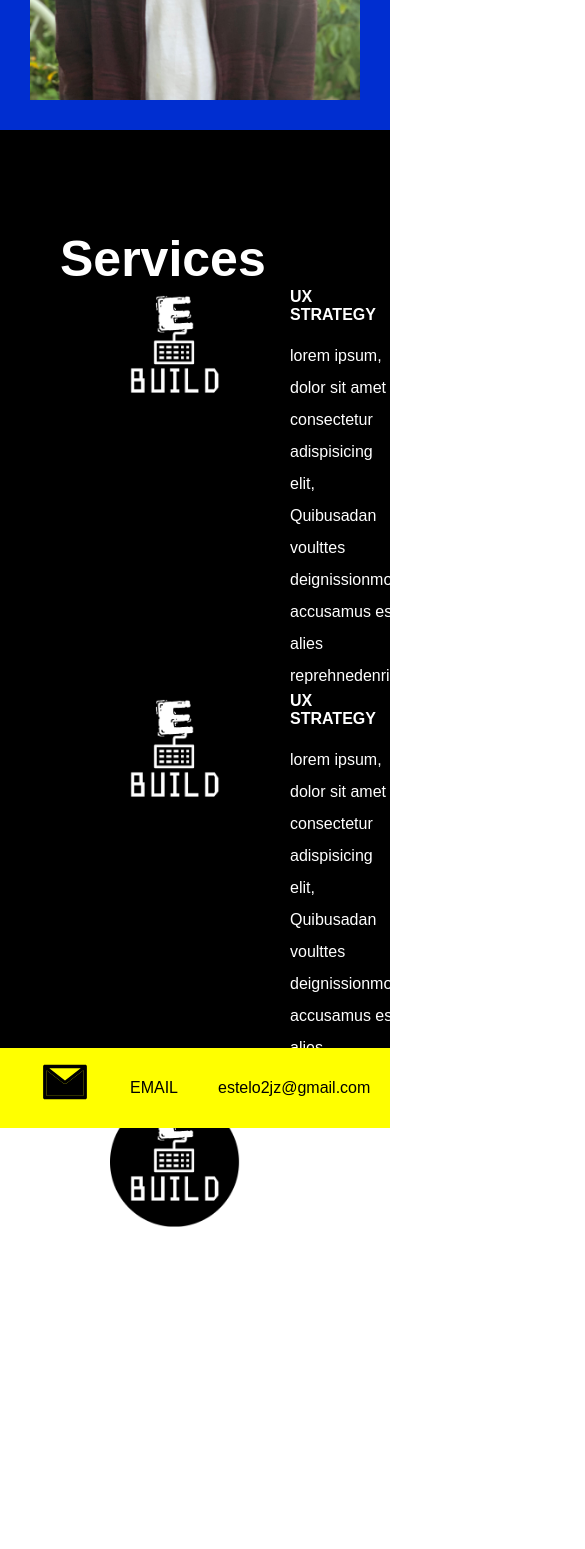
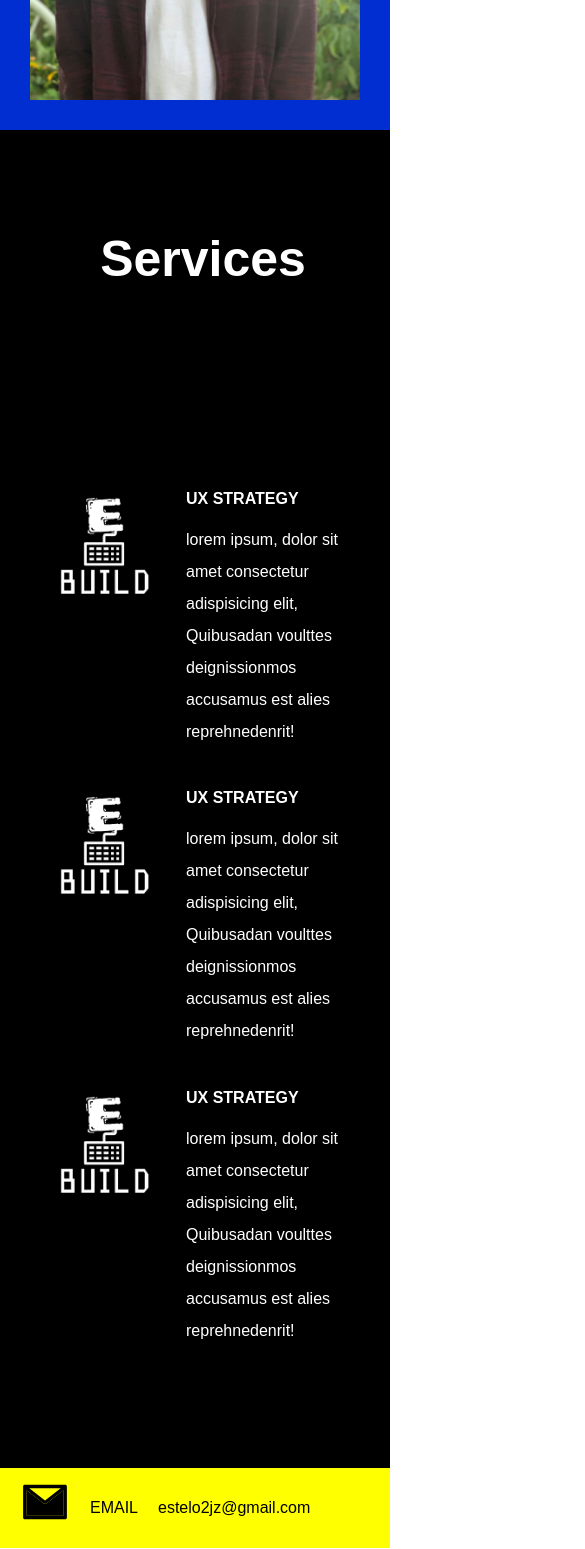
Before and after one commit to estelo2jz/reactportfoliov4, a React (Create React App) app: page / in a window 390 px wide. Shown: the part 2140-3689 px from the top of the page, 585 px wide, since content can reach past the window. Before the commit the page ends 3640 px from the top, so only its background shows below. Built offline with nearby package versions, Linux system fonts and the light colour scheme.

Commit message:
added components and styles

```diff
--- a/src/App.js
+++ b/src/App.js
@@ -3,6 +3,7 @@ import logo from '../src/logo/logo3.png';
 import Home from "./components/Home";
 import About from "./components/About";
 import Services from "./components/Services";
+import Portfolio from "./components/Portfolio";
 import '../src/styles/main.scss';
 
 function App() {
@@ -14,6 +15,7 @@ function App() {
       <Home />
       <About />
       <Services />
+      <Portfolio />
     </div>
   );
 }
--- /dev/null
+++ b/src/components/Portfolio.js
@@ -0,0 +1,32 @@
+import React, { Component } from 'react';
+import Logo from "../logo/logo3.png";
+
+
+export default class Portfolio extends Component {
+  render() {
+    return (
+      <div className="portfolio">
+        <div className="portfolio__container">
+          <h1>Portfolio</h1>
+          <div className="portfolio__main">
+            <div className="portfolio__left">
+              <img src={Logo} alt="dashboard" className="portfolio__img" />
+            </div>
+            <div className="portfolio__right">
+              <h2>Portfolio V1</h2>
+              <p>
+                First portfolio that I build using HTML/SCSS/JavaScript/React/CMS with the help of my mentor, includes a list of my projects.
+              </p>
+              <a href="https://estelo.net/" target="_blank">Explore Me!</a>
+            </div>
+          </div>
+          <div className="portfolio__projects">
+            <img src={Logo} alt="portfolio" />
+            <img src={Logo} alt="portfolio" />
+            <img src={Logo} alt="portfolio" />
+          </div>
+        </div>
+      </div>
+    )
+  }
+}
--- a/src/styles/main.scss
+++ b/src/styles/main.scss
@@ -1,6 +1,7 @@
 @import "./home.scss";
 @import "./about.scss";
 @import "./service.scss";
+@import "./portfolio.scss";
 
 * {
   box-sizing: border-box;
--- a/src/styles/service.scss
+++ b/src/styles/service.scss
@@ -75,7 +75,7 @@
 @media screen and (max-width: 1000px) {
   .services {
     .services__container {
-      h2 {
+      h1 {
 
       }
       .services__grid {
@@ -122,14 +122,23 @@
 @media screen and (max-width: 468px) {
   .services {
     .services__container {
-      h2 {
+      padding-top: 100px;
+      padding-bottom: 160px;
+      padding-left: 16px;
+      h1 {
+        margin-bottom: 160px;
+        text-align: center;
 
       }
       .services__grid {
+        grid-template-columns: 1fr;
+        grid-template-rows: 900px;
         .services__left {
+          padding: 0 24px;
           .services__content {
+            margin-top: 40px;
             img {
-
+              margin-right: 16px;
             }
             .services__desc {
               h2 {
@@ -150,10 +159,10 @@
     }
     .yellow__bar {
       image {
-
+        margin: 0 20px;
       }
       p {
-
+        margin-right: 20px;
       }
       span {
 
```
Also changed, not shown: src/styles/portfolio.scss (added).
